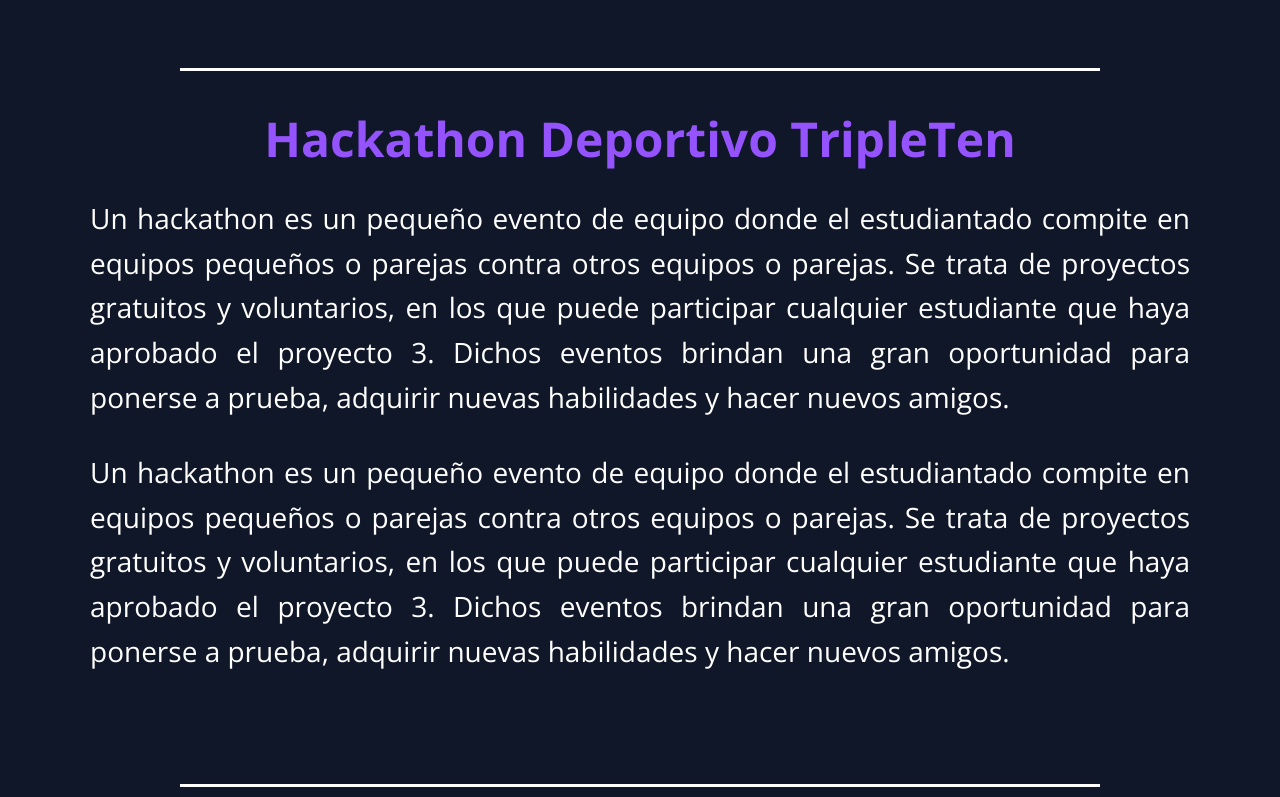
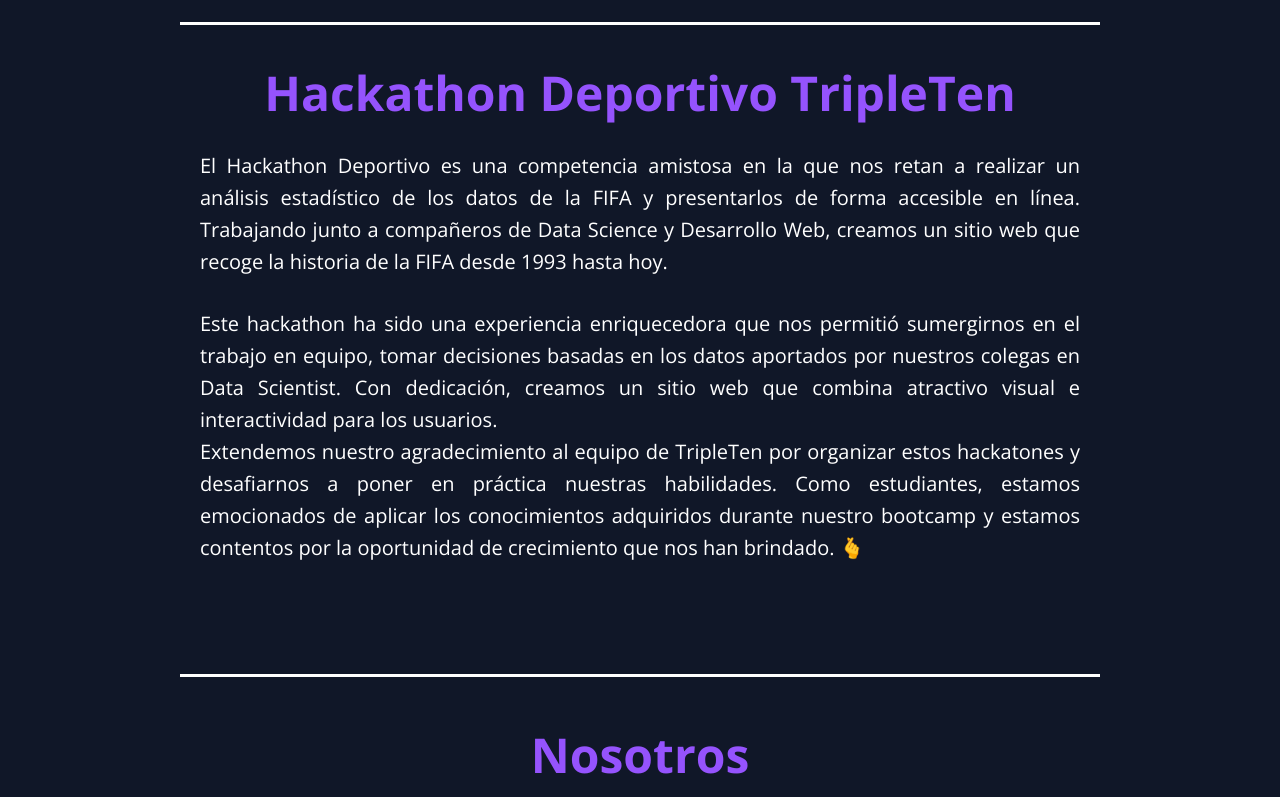
Before and after one commit to SoyIsabelMM/Hackathon-Deportivo-WebData-Warriors, a React (Create React App) app: page / in a window 1280 px wide. Shown: the part 2683-3480 px from the top of the page. Built offline with nearby package versions, Linux system fonts and the light colour scheme.

Commit message:
edit: Editar el parrafo para la section Hackathon e Info

```diff
--- a/src/blocks/hackathon/__paragraph/hackathon__paragraph.css
+++ b/src/blocks/hackathon/__paragraph/hackathon__paragraph.css
@@ -1,8 +1,8 @@
 .hackathon__paragraph {
   color: white;
-  font-weight: 400;
-  font-size: 28px;
-  width: 1100px;
+  font-weight: 300;
+  font-size: 20px;
+  width: 880px;
   margin: 30px auto 0;
   line-height: 1.6;
   text-align: justify;
--- a/src/components/Hackathon.jsx
+++ b/src/components/Hackathon.jsx
@@ -7,20 +7,24 @@
         <div className="divider"></div>
         <h2 className="title">Hackathon Deportivo TripleTen</h2>
         <p className="hackathon__paragraph">
-          Un hackathon es un pequeño evento de equipo donde el estudiantado
-          compite en equipos pequeños o parejas contra otros equipos o parejas.
-          Se trata de proyectos gratuitos y voluntarios, en los que puede
-          participar cualquier estudiante que haya aprobado el proyecto 3.
-          Dichos eventos brindan una gran oportunidad para ponerse a prueba,
-          adquirir nuevas habilidades y hacer nuevos amigos.
+          El Hackathon Deportivo es una competencia amistosa en la que nos retan
+          a realizar un análisis estadístico de los datos de la FIFA y
+          presentarlos de forma accesible en línea. Trabajando junto a
+          compañeros de Data Science y Desarrollo Web, creamos un sitio web que
+          recoge la historia de la FIFA desde 1993 hasta hoy.
         </p>
         <p className="hackathon__paragraph">
-          Un hackathon es un pequeño evento de equipo donde el estudiantado
-          compite en equipos pequeños o parejas contra otros equipos o parejas.
-          Se trata de proyectos gratuitos y voluntarios, en los que puede
-          participar cualquier estudiante que haya aprobado el proyecto 3.
-          Dichos eventos brindan una gran oportunidad para ponerse a prueba,
-          adquirir nuevas habilidades y hacer nuevos amigos.
+          Este hackathon ha sido una experiencia enriquecedora que nos permitió
+          sumergirnos en el trabajo en equipo, tomar decisiones basadas en los
+          datos aportados por nuestros colegas en Data Scientist. Con
+          dedicación, creamos un sitio web que combina atractivo visual e
+          interactividad para los usuarios.
+          <br />
+          Extendemos nuestro agradecimiento al equipo de TripleTen por organizar
+          estos hackatones y desafiarnos a poner en práctica nuestras
+          habilidades. Como estudiantes, estamos emocionados de aplicar los
+          conocimientos adquiridos durante nuestro bootcamp y estamos contentos
+          por la oportunidad de crecimiento que nos han brindado. 🫰
         </p>
       </section>
     </>
--- a/src/components/Info.jsx
+++ b/src/components/Info.jsx
@@ -8,7 +8,7 @@
         <span className="info__title_color">En WebData Warriors,</span>
         analizamos los datos históricos de partidos proporcionados por la FIFA.
         <br />
-        ¡Únete a nosotros para descubrir el poder de los datos en el deporte!
+        ¡Descubre el poder de los datos en el deporte ⚽️!
       </h2>
       <p className="info__paragraph">
         En la actualidad, el fútbol es más que un deporte; refleja cultura,
```
